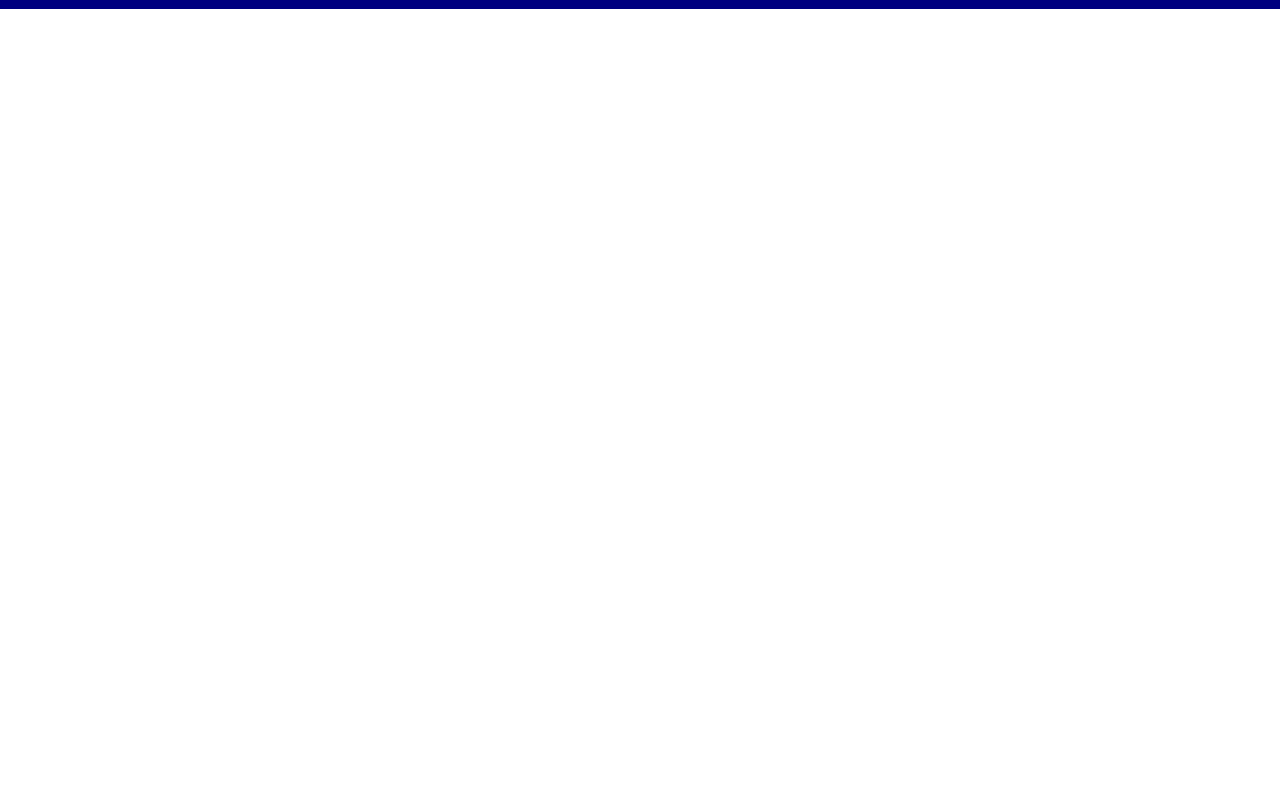
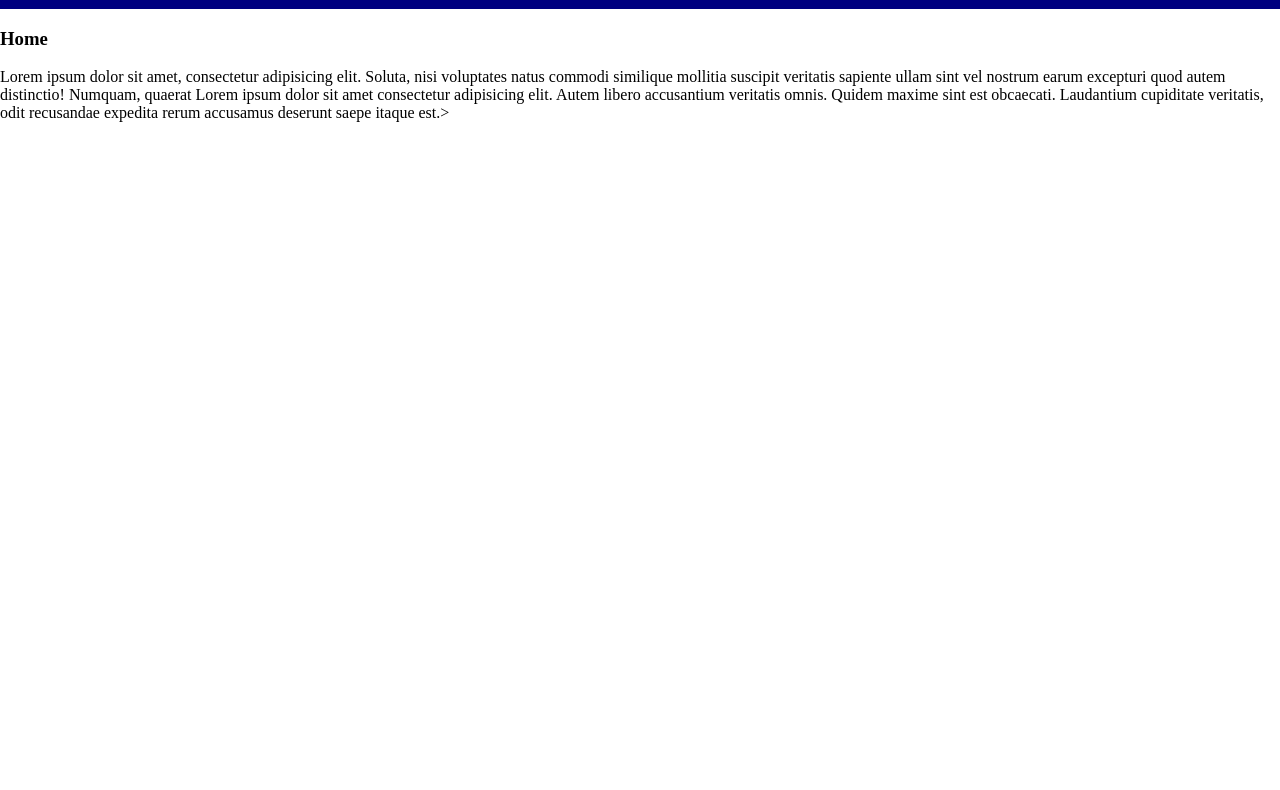
Before and after one commit to mamangracinggg/test-repo-4, a plain HTML site: page index.html in a window 1280 px wide. Shown: the part 66-856 px from the top of the page. Before the commit the page ends 800 px from the top, so only its background shows below. Drawn offline with Linux system fonts and the light colour scheme.

Commit message:
Create Home

```diff
--- a/index.html
+++ b/index.html
@@ -8,6 +8,7 @@
     body{
       margin: 0;
       padding: 0;
+      height: 3000px;
     }
 
     nav{
@@ -34,11 +35,15 @@
   <header>
     <nav>
       <ul>
-        <li><a href="#">Home</a></li>
+        <li><a href="#home">Home</a></li>
         <li><a href="#">About</a></li>
         <li><a href="#">Contact</a></li>
       </ul>
     </nav>
   </header>
+  <body>
+    <h3 id="home">Home</h3>
+    <p>Lorem ipsum dolor sit amet, consectetur adipisicing elit. Soluta, nisi voluptates natus commodi similique mollitia suscipit veritatis sapiente ullam sint vel nostrum earum excepturi quod autem distinctio! Numquam, quaerat Lorem ipsum dolor sit amet consectetur adipisicing elit. Autem libero accusantium veritatis omnis. Quidem maxime sint est obcaecati. Laudantium cupiditate veritatis, odit recusandae expedita rerum accusamus deserunt saepe itaque est.></p>
+  </body>
 </body>
 </html>
```
